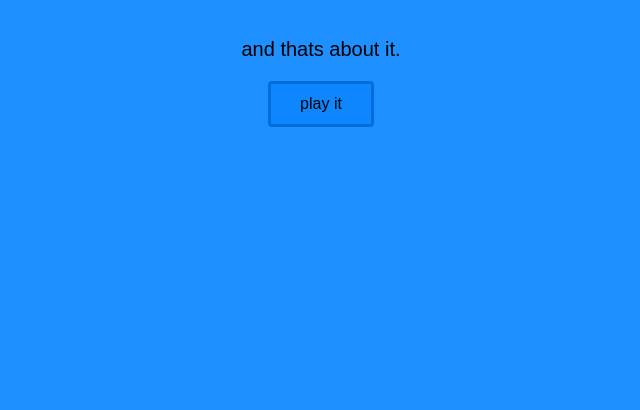
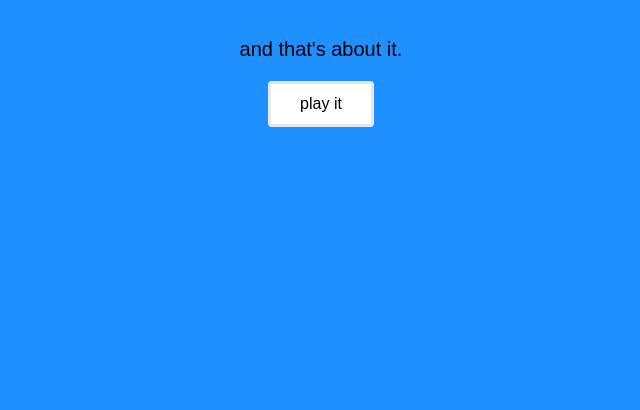
Before and after one commit to FifthTundraG/fifthtundrag.github.io, a plain HTML site: page index.html in a window 1280 px wide. Shown: the part 390-800 px from the top of the page, without its empty margins (319-959 px from the left). Drawn offline with Linux system fonts and the light colour scheme.

Commit message:
update styling

```diff
--- a/index.html
+++ b/index.html
@@ -11,7 +11,7 @@
     </head>
     <body>
         <h1>I made clicker cookie.</h1>
-        <p>and thats about it.</p>
+        <p>and that's about it.</p>
         <a href="https://clickercookie.github.io"><div class="button">play it</div></a>
     </body>
 </html>
--- a/style.css
+++ b/style.css
@@ -21,21 +21,21 @@ a {
     color: black;
 }
 .button {
+    width: 100px;
+    height: 40px;
     display: flex;
     justify-content: center;
     align-items: center;
-    background-color: rgb(14, 134, 253);
+    background-color: white;
+    border-color: rgb(231, 231, 231);
     border-radius: 4px;
-    width: 100px;
-    height: 40px;
     border-style: solid;
-    border-color: rgb(0, 109, 219);
     cursor: pointer;
     color: black;
     text-decoration: none;
     transition: 0.3s;
 }
 .button:hover {
-    background-color: rgb(11, 133, 255);
-    border-color: rgb(2, 105, 208);
+    background-color: rgb(231, 231, 231);
+    border-color: rgb(207, 207, 207);
 }
```
